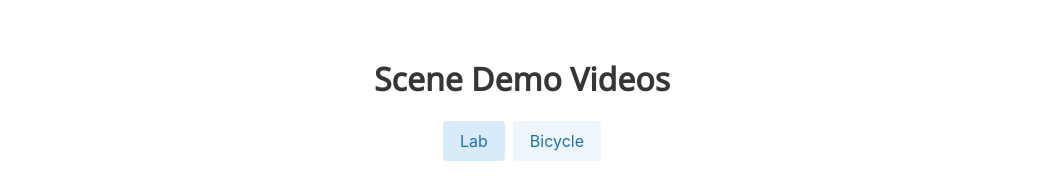
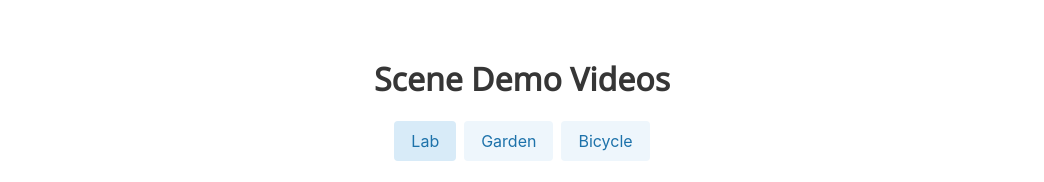
Before and after one commit to elan1537/StreamSplat, a plain HTML site: page index.html in a window 1280 px wide. Shown: the part 3660-3842 px from the top of the page, without its empty margins (118-1162 px from the left). Drawn offline with nearby package versions, Linux system fonts and the light colour scheme; some icons are missing; a web font is replaced by a local one.

Commit message:
Mod: Garden Demo 추가, title 이름 수정

```diff
--- a/index.html
+++ b/index.html
@@ -28,7 +28,7 @@
   <!-- <meta name="viewport" content="width=device-width, initial-scale=1"> -->
 
 
-  <title>StreamSplat</title>
+  <title>StreamSplat: Hybrid Client-Server Neural Rendering</title>
   <link rel="icon" type="image/x-icon" href="static/images/favicon.ico">
   <link href="https://fonts.googleapis.com/css?family=Google+Sans|Noto+Sans|Castoro" rel="stylesheet">
 
@@ -51,6 +51,7 @@
       // 1. Define scene → video mapping here
       const scenes = {
         "Lab": "https://cdn.pengpark.com/lab.mp4",
+        "Garden": "https://cdn.pengpark.com/demo2.mp4",
         "Bicycle": "https://cdn.pengpark.com/bicycle.mp4"
       };
 
@@ -141,17 +142,6 @@
                     <span>Paper</span>
                   </a>
                 </span>
-
-                <!-- Supplementary PDF link -->
-                <!-- <span class="link-block">
-                      <a href="static/pdfs/supplementary_material.pdf" target="_blank"
-                      class="external-link button is-normal is-rounded is-dark">
-                      <span class="icon">
-                        <i class="fas fa-file-pdf"></i>
-                      </span>
-                      <span>Supplementary</span>
-                    </a>
-                  </span> -->
 
                 <!-- Github link -->
                 <span class="link-block">
```
